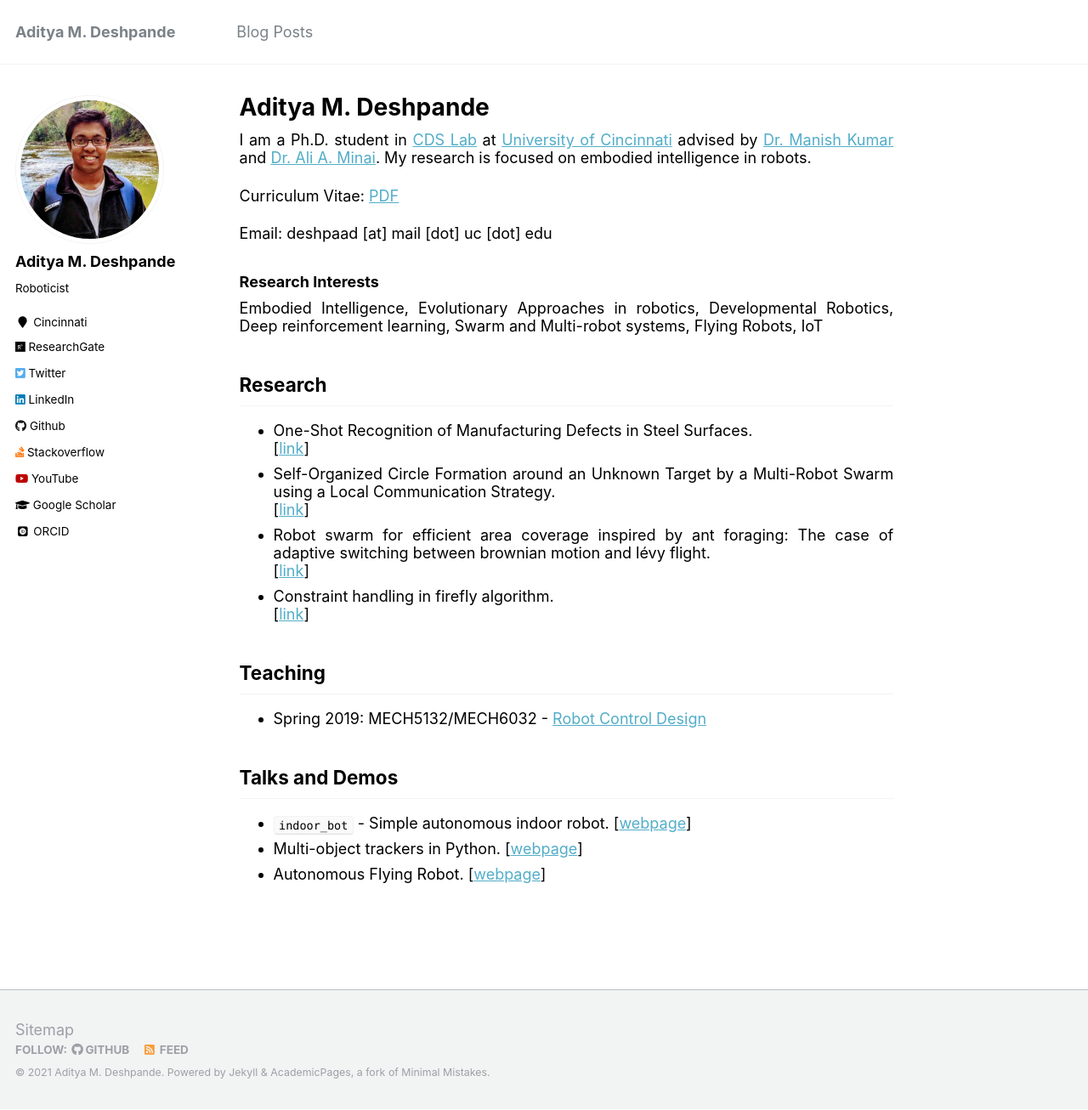
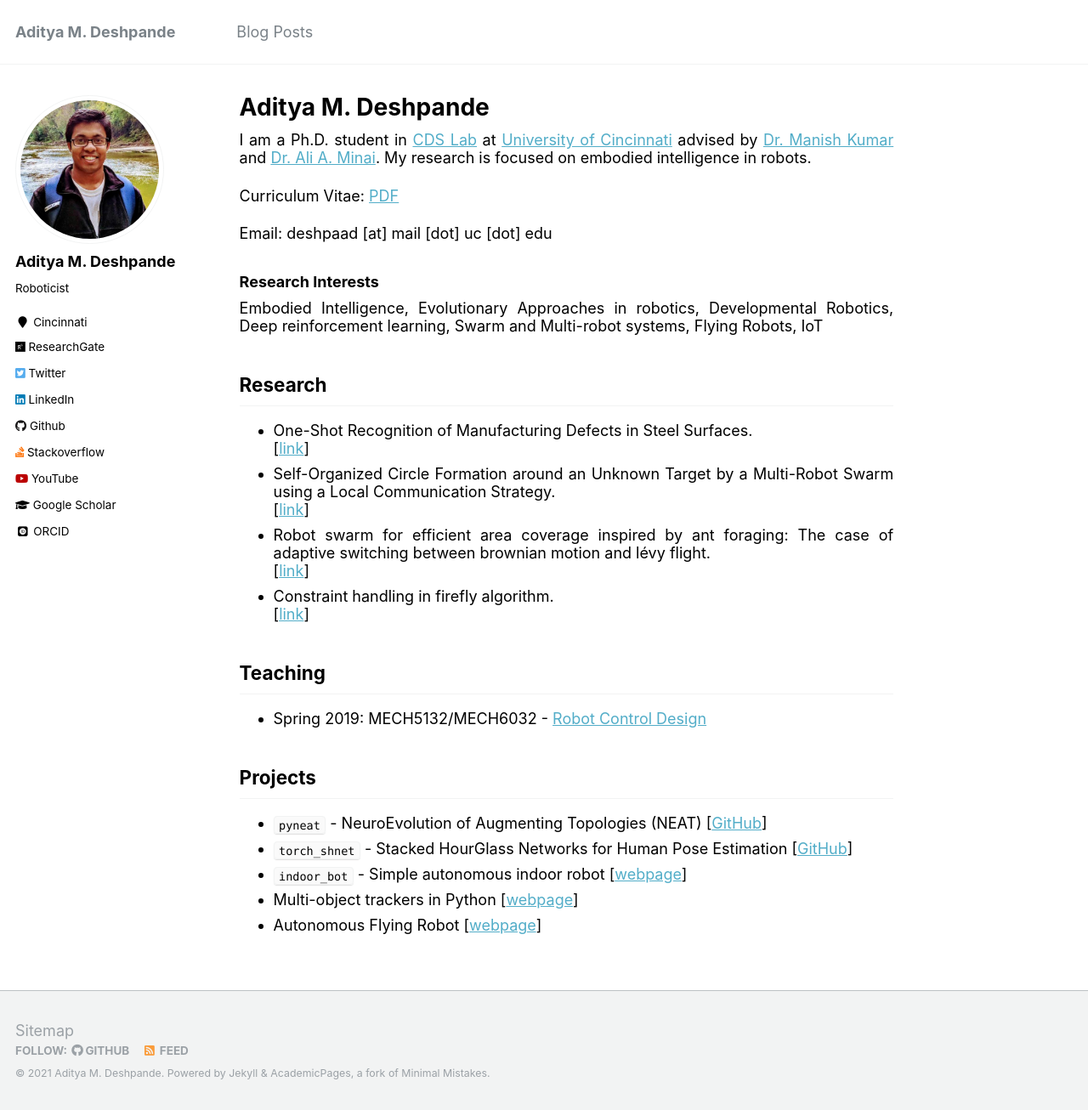
Before and after one commit to adipandas/adipandas.github.io, a Jekyll site: the page built from _pages/about.md, in a window 1280 px wide and 1306 px high. Shown: the whole window at 85% size. Built offline with Jekyll 4.4.1, drawn with Linux system fonts in a browser that asks for light colours; some web fonts are replaced.

Commit message:
Update about.md

```diff
--- a/_pages/about.md
+++ b/_pages/about.md
@@ -35,7 +35,10 @@ Embodied Intelligence, Evolutionary Approaches in robotics, Developmental Roboti
 ## Teaching
 * Spring 2019: MECH5132/MECH6032 - [Robot Control Design](https://adipandas.github.io/teaching/2019-spring-teaching-1)
 
-## Talks and Demos
-* `indoor_bot` - Simple autonomous indoor robot. [[webpage](https://adipandas.github.io/indoor_bot/)]
-* Multi-object trackers in Python. [[webpage](https://adipandas.github.io/multi-object-tracker/)]
-* Autonomous Flying Robot. [[webpage](https://adipandas.github.io/portfolio/flyingrobot/)]
+## Projects
+
+* ``pyneat`` - NeuroEvolution of Augmenting Topologies (NEAT) [[GitHub](https://github.com/adipandas/pycpg)]
+* ``torch_shnet`` - Stacked HourGlass Networks for Human Pose Estimation [[GitHub](https://github.com/adipandas/torch_shnet)]
+*  ``indoor_bot`` - Simple autonomous indoor robot [[webpage](https://adipandas.github.io/indoor_bot/)]
+* Multi-object trackers in Python [[webpage](https://adipandas.github.io/multi-object-tracker/)]
+* Autonomous Flying Robot [[webpage](https://adipandas.github.io/portfolio/flyingrobot/)]
```
